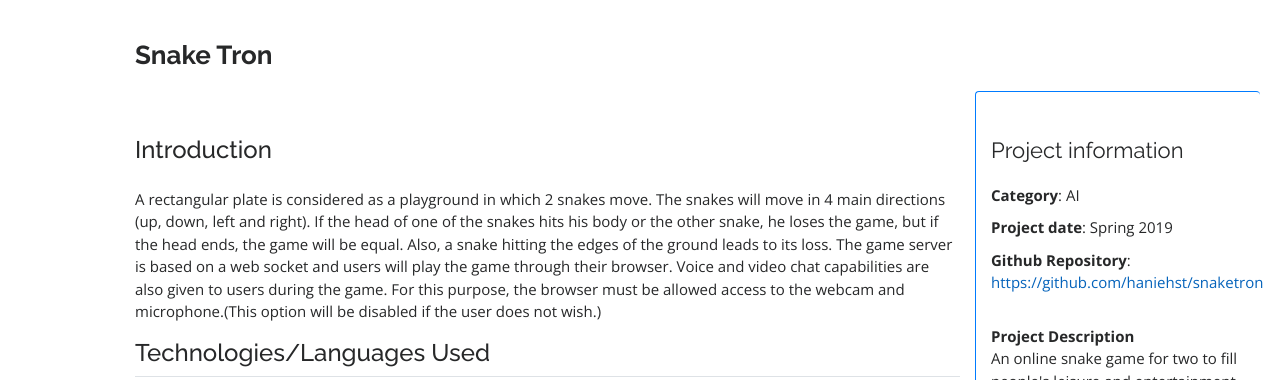
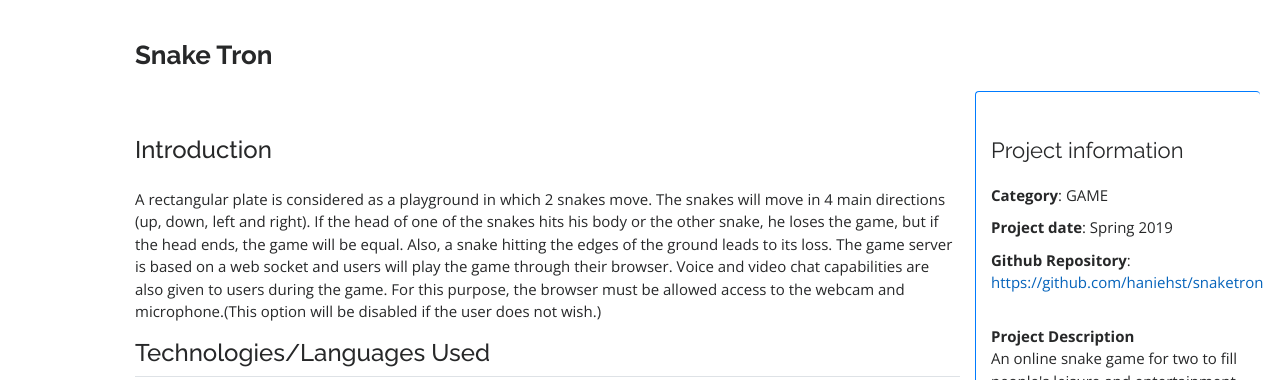
Before and after one commit to haniehst/haniehst.github.io, a Jekyll site: the page built from _projects/tron.md, in a window 1280 px wide. Shown: the top 380 px of the page. Built offline with Jekyll 4.4.1, drawn with Linux system fonts in a browser that asks for light colours.

Commit message:
fix category

```diff
--- a/_data/portfolio.yml
+++ b/_data/portfolio.yml
@@ -3,4 +3,5 @@ filters:
   - software
   - ai
   - network
+  - game
 description:  I have included projects which I have done for MCI, EXA ,and also courses at university
--- a/_projects/tron.md
+++ b/_projects/tron.md
@@ -4,9 +4,9 @@ order: 2
 title:  Snake Tron
 name: tron
 badge-description: Snake Game
-filter: filter-ai
+filter: filter-game
 badge-image: badge1.png
-category: AI
+category: GAME
 client:
 project-date: Spring 2019
 project-url:
--- a/index.html
+++ b/index.html
@@ -320,7 +320,6 @@
                 </ul>
               </div>
             </div>
-
           </div>
           <div class="row">
             <div class="col-lg-6" data-aos="fade-up">
```
